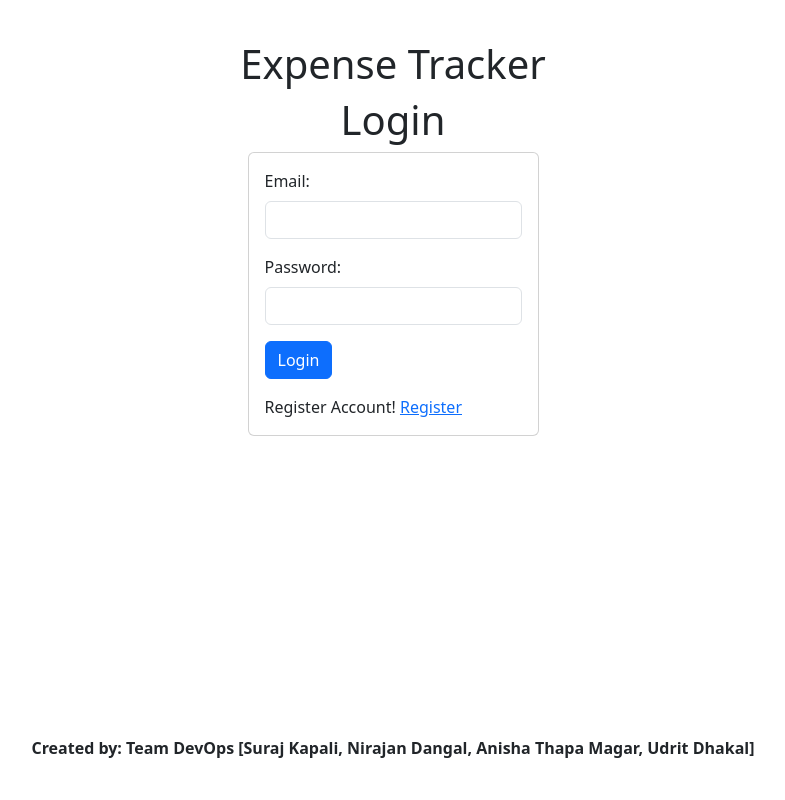
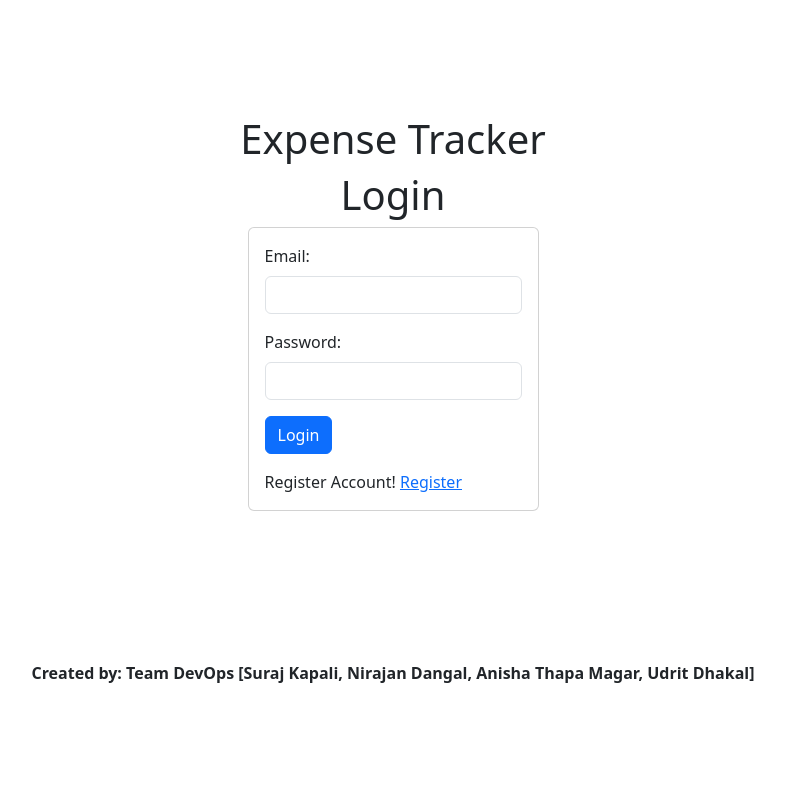
Before and after one commit to Txuraz/Expense_Tracker, a Django app: page /login/ in a window 1280 px wide. Shown: the whole page, without its empty margins (247-1032 px from the left). Run offline with Django 4.2, Linux system fonts and the light colour scheme; some libraries are stand-ins or nearby versions.

Commit message:
Update login.html

```diff
--- a/ExpenseTracker/templates/login.html
+++ b/ExpenseTracker/templates/login.html
@@ -31,7 +31,7 @@
                 .footer {
             text-align: center;
             font-weight: bold;
-                    margin-top: 300px;
+                    margin-top: 150px;
         }
     </style>
 </head>
```
